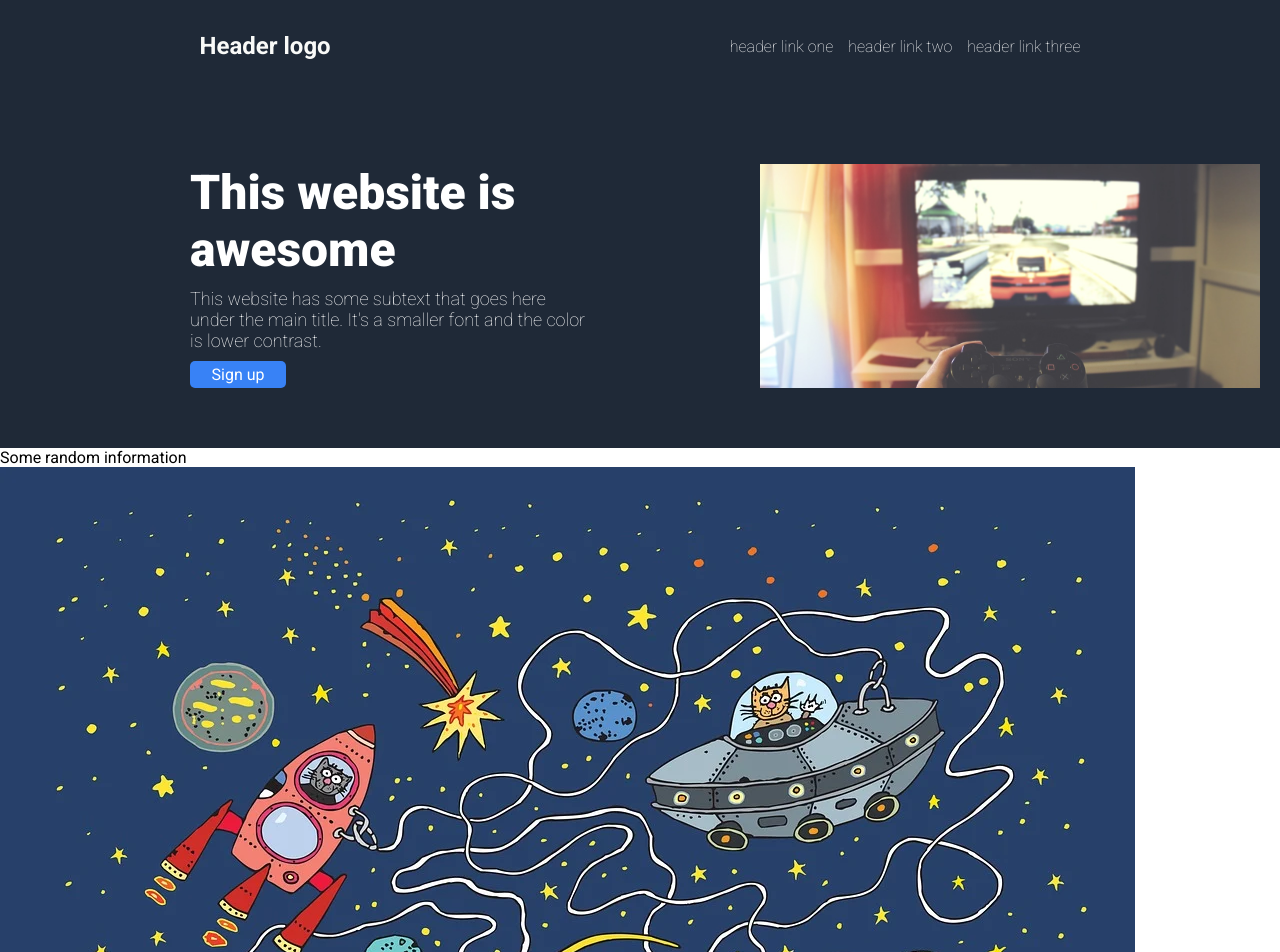
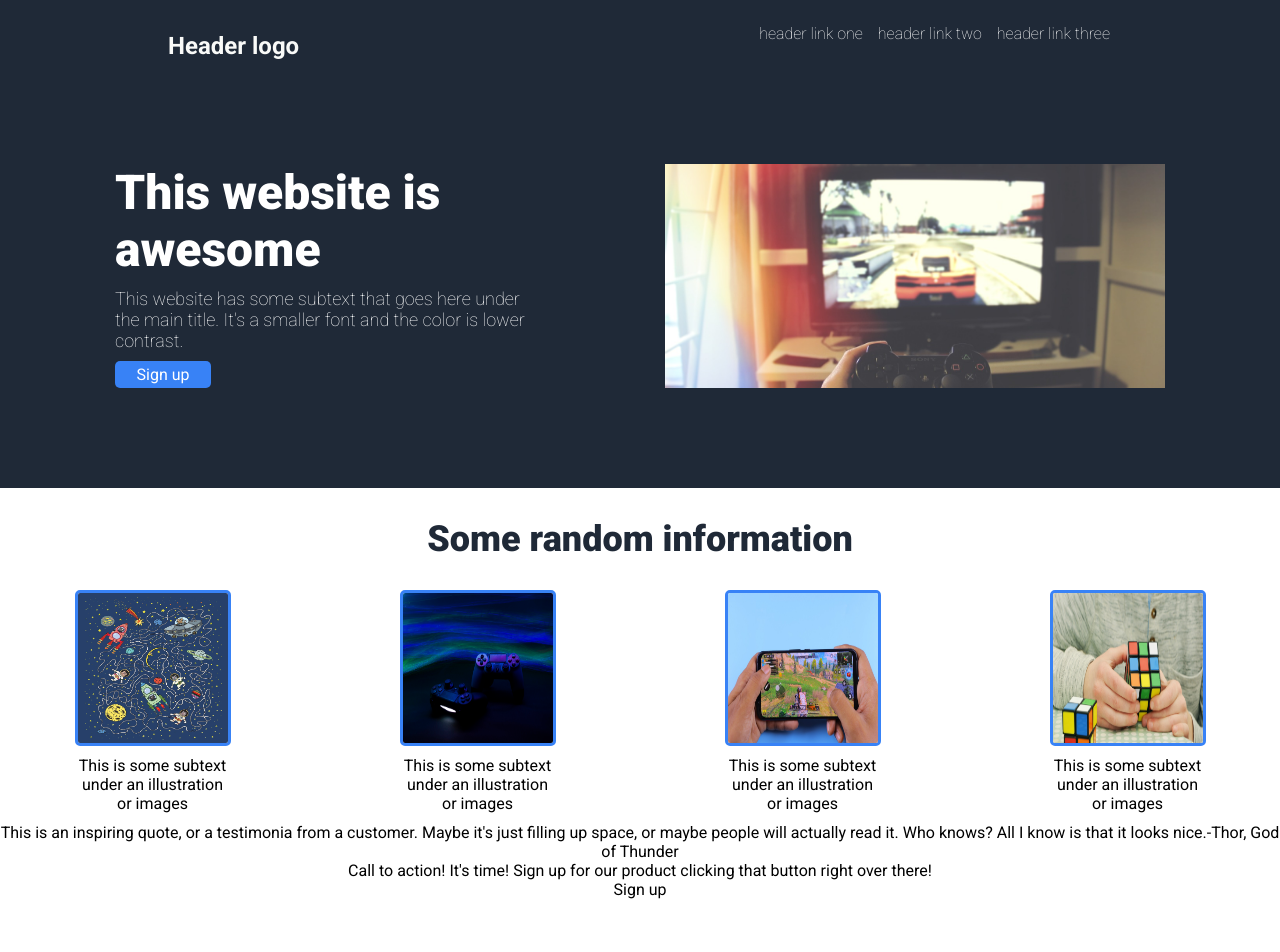
Before and after one commit to DankJay01/Odin_landing_page, a plain HTML site: page index.html in a window 1280 px wide. Shown: the top 952 px of the page. After the commit the page ends 899 px from the top, so only its background shows below. Drawn offline with Linux system fonts and the light colour scheme; a web font is replaced by a local one.

Commit message:
Added CSS to the content section

```diff
--- a/index.html
+++ b/index.html
@@ -29,21 +29,21 @@ ital,wght@0,100..900;1,100..900&family=Ubuntu:ital,wght@0,300;0,400;0,500;0,700;
                         It's a smaller font and the color is lower contrast.</div>
                         <div class="header-btn">Sign up</div>
                 </div>
-            <div id="header-img"></div>
+            <div id="header-img" role="img" aria-label=""></div>
         </div>
     </div>
 
     <div class="content">
         <div class="title">Some random information</div>
         <div class="content-imgs">
-            <img src="./images/cat-3695213_1280.webp" alt="">
-            This is some subtext under an illustration or images
-            <img src="./images/game-console-6603120_1280.jpg" alt="">
-            This is some subtext under an illustration or images
-            <img src="./images/game-play-4622800_1280.jpg" alt="">
-            This is some subtext under an illustration or images
-            <img src="./images/magic-cube-1976725_1280.jpg" alt="">
-            This is some subtext under an illustration or images
+            <div class="imgs"><img src="./images/cat-3695213_1280.webp" alt="">
+            This is some subtext under an illustration or images</div>
+            <div class="imgs"><img src="./images/game-console-6603120_1280.jpg" alt="">
+            This is some subtext under an illustration or images</div>
+            <div class="imgs"><img src="./images/game-play-4622800_1280.jpg" alt="">
+            This is some subtext under an illustration or images</div>
+            <div class="imgs"><img src="./images/magic-cube-1976725_1280.jpg" alt="">
+            This is some subtext under an illustration or images</div>
         </div>
 
         <div class="mid-content">
--- a/styles.css
+++ b/styles.css
@@ -11,15 +11,17 @@ body {
 
 .hero-section {
     background-color: #1f2937;
-    padding: 8px 20px 60px 20px;
+    padding: 8px 15px 100px 15px;
     color: white;
 }
 
 .header {
     display: flex;
     margin-bottom: 80px;
-    justify-content: space-around;
-    align-items: center;
+    margin-left: 153px;
+    justify-content: space-between;
+    flex-shrink: 1;
+
 }
 
 h3 {
@@ -29,8 +31,9 @@ h3 {
 
 .nav-links {
     display: flex;
-    justify-content: space-between;
     gap: 15px;
+    margin-right: 155px;
+    flex-shrink: 1;
 }
 
 
@@ -44,6 +47,7 @@ h3 {
 
 .header-content {
     display: flex;
+    justify-content: space-evenly;
 
 }
 
@@ -68,12 +72,45 @@ h3 {
 .test-div {
     display: flex;
     flex-direction: column;
-    width: 400px;
+    width: 410px;
     gap: 10px;
-    margin-left: auto;
-    margin-right: auto;
+    margin-right: 40px;
 }
 
+.content {
+    text-align: center;
+}
+
+.title {
+    font-size: 36px;
+    color: #1f2937;
+    font-weight: 900;
+    margin: 30px 0 30px 0;
+}
+
+.content-imgs {
+    display: flex;
+    justify-content: space-around;
+    flex-wrap: wrap;
+    gap: 20px;
+}
+
+.imgs {
+    display: flex;
+    flex-direction: column;
+    align-items: center;
+    text-align: center;
+    max-width: 150px;
+    margin-bottom: 10px;
+}
+
+img {
+    width: 150px;
+    height: 150px;
+    border: 3px solid #3882f6;
+    border-radius: 5px;
+    margin-bottom: 10px;
+}
 
 a {
     text-decoration: none;
```
